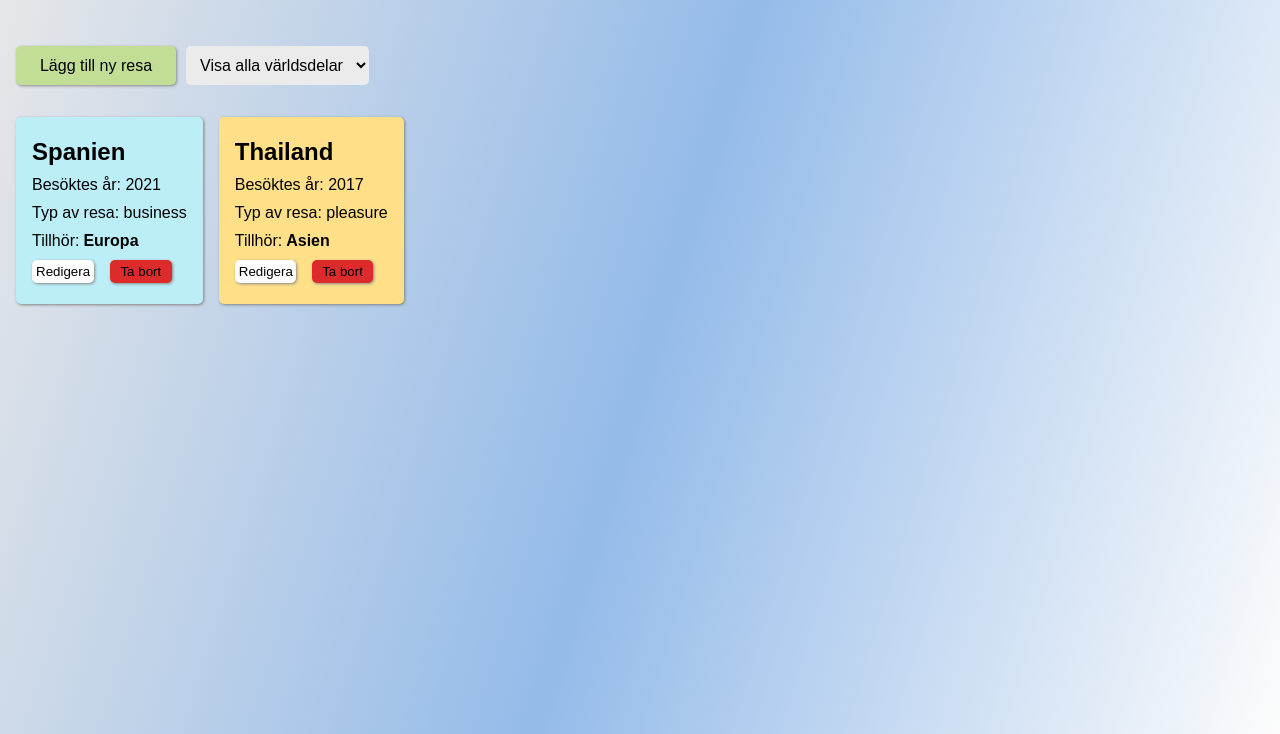
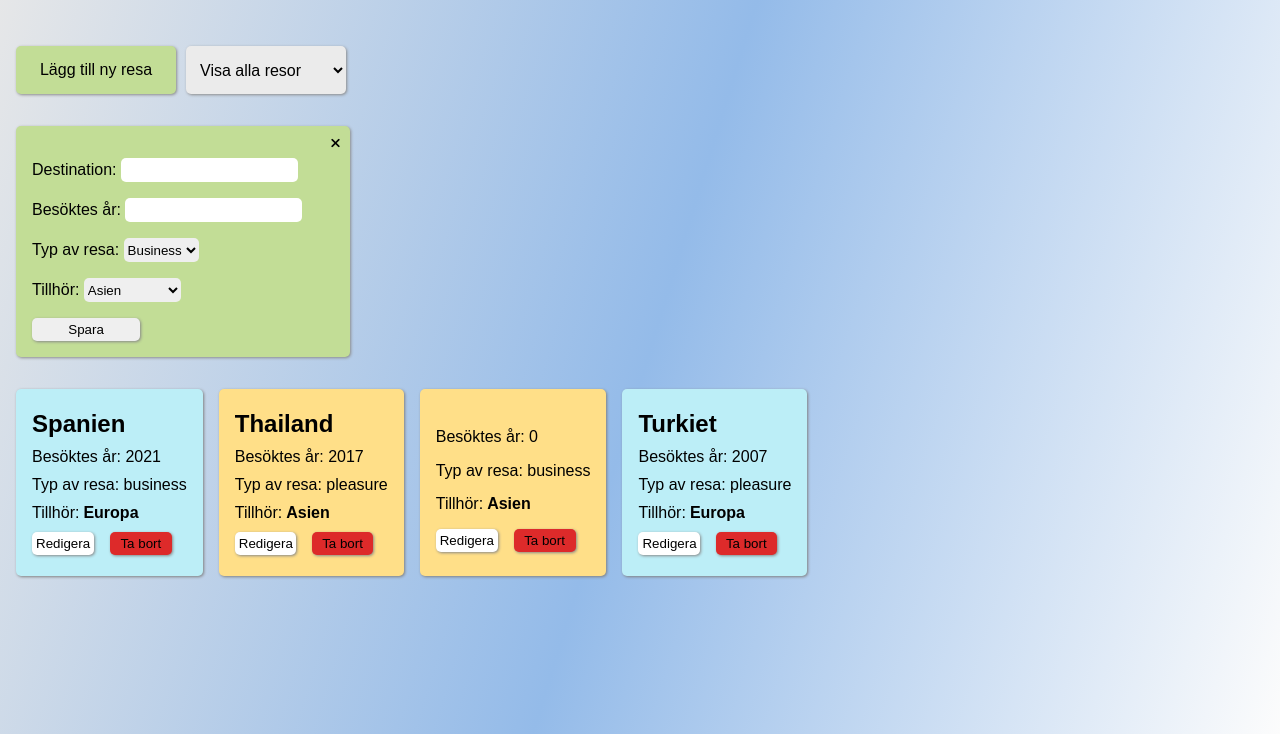
Before and after one commit to hannakinnander/CRUD_application, a website with bundled scripts: page index.html in a window 1280 px wide. Shown: the part 66-800 px from the top of the page. Built offline with nearby package versions, Linux system fonts and the light colour scheme; data requests are answered from the project's data file.

Commit message:
fixed function for saving new country/destination. Realized the naming was a bit confusig but it was more confuzing to rename everything again..

```diff
--- a/db.json
+++ b/db.json
@@ -1,65 +1,77 @@
 {
-    "continents":
-    [
+  "continents": [
     {
-            "id": 1,
+      "id": "1",
       "continentName": "Asien",
       "description": "Världens största världsdel till både yta och befolkning. Här finns jordens högsta punkt (Mount Everest) och den lägsta (Döda havet). Det är en kontinent med extremt varierande klimat, kultur och natur.",
       "image": "images/asien.png"
     },
     {
-            "id": 2,
+      "id": "2",
       "continentName": "Afrika",
       "description": "Världens näst största världsdel. Känd för sin rika biologiska mångfald, den stora öknen Sahara och världens längsta flod, Nilen. Afrika upplever för närvarande en snabb ekonomisk utveckling och frihandel.",
       "image": "images/afrika.png"
     },
     {
-            "id": 3,
+      "id": "3",
       "continentName": "Nordamerika",
       "description": "Omfattar länderna Kanada, USA och Mexiko samt Centralamerika och Västindien. Geografin sträcker sig från arktiska områden i norr till tropiska områden i söder.",
       "image": "images/nordamerika.png"
     },
     {
-            "id": 4,
+      "id": "4",
       "continentName": "Sydamerika",
       "description": "En världsdel som till stor del täcks av Amazonas regnskog och bergskedjan Anderna. Det är känt för en stor biologisk mångfald och en rik kulturhistoria.",
       "image": "images/sydamerika.png"
     },
     {
-            "id": 5,
+      "id": "5",
       "continentName": "Europa",
       "description": "En världsdel med en komplex historia och hög befolkningstäthet. Europa har generellt ett tempererat klimat och består av cirka 44 länder.",
       "image": "images/europa.jpg"
     },
     {
-            "id": 6,
+      "id": "6",
       "continentName": "Oceanien",
       "description": " Världens minsta världsdel till ytan, vilken till stor del utgörs av Australien, samt öområdena Melanesien, Mikronesien och Polynesien.",
       "image": "images/oceanien.png"
     },
     {
-            "id": 7,
+      "id": "7",
       "continentName": "Antarktis",
       "description": " Området runt Sydpolen. Det är en istäckt kontinent där 98 procent av ytan är täckt av is. Det är den kallaste, torraste och blåsigaste platsen på jorden, utan permanent bofolkning.",
       "image": "images/antarktis.png"
     }
   ],
-
   "countries": [
     {
-            "id": 1,
+      "id": "1",
       "countryName": "Spanien",
       "yearVisited": 2021,
       "businessOrPleasure": "business",
       "continentId": 5
     },
     {
-            "id": 2,
+      "id": "2",
       "countryName": "Thailand",
       "yearVisited": 2017,
       "businessOrPleasure": "pleasure",
       "continentId": 1
+    },
+    {
+      "id": "ff14",
+      "countryName": "",
+      "yearVisited": 0,
+      "businessOrPleasure": "business",
+      "continentId": 1
+    },
+    {
+      "id": "255e",
+      "countryName": "Turkiet",
+      "yearVisited": 2007,
+      "businessOrPleasure": "pleasure",
+      "continentId": 5
     }
-    ]
-
+  ],
+  "$schema": "./node_modules/json-server/schema.json"
 }
--- a/index.html
+++ b/index.html
@@ -5,6 +5,7 @@
     <meta name="viewport" content="width=device-width, initial-scale=1.0">
     <title>CRUD-application</title>
     <link rel="stylesheet" href="style.css">
+    <script src="https://kit.fontawesome.com/ef6a8a4dba.js" crossorigin="anonymous"></script>
     <script type="module" src="js-modules/script.js" defer></script>
 </head>
 <body>
@@ -13,9 +14,38 @@
     </header>
     <main>
         <div class="menu">
-            <button class="addDestination">Lägg till ny resa</button>
+            <button class="addDestinationButton">Lägg till ny resa</button>
             <select id="continentSelector">
-                <option value="">Visa alla världsdelar</option>
+                <option value="">Visa alla resor</option>
+                <option value="1">Visa resor till Asien</option>
+                <option value="2">Visa resor till Afrika</option>
+                <option value="3">Visa resor till Nordamerika</option>
+                <option value="4">Visa resor till Sydamerika</option>
+                <option value="5">Visa resor till Europa</option>
+                <option value="6">Visa resor till Oceanien</option>
+                <option value="7">Visa resor till Antarktis</option>
+            </select>
+        </div>
+        <div class="addDestinationField">
+            <button class="closeAddingField"><i class="fa-solid fa-xmark"></i></button>
+            <div>
+                <label for="countryInput">Destination: </label>
+                <input id="countryInput">
+            </div>
+            <div>
+                <label for="yearInput">Besöktes år: </label>
+                <input id="yearInput">
+            </div>
+            <div>
+                <label for="businessOrPleasureSelector">Typ av resa: </label>
+                <select id="businessOrPleasureSelector">
+                <option value="business">Business</option>
+                <option value="pleasure">Pleasure</option>
+            </select>
+            </div>
+            <div>
+                <label for="addContinentSelector">Tillhör: </label>
+                <select id="addContinentSelector">
                 <option value="1">Asien</option>
                 <option value="2">Afrika</option>
                 <option value="3">Nordamerika</option>
@@ -24,6 +54,11 @@
                 <option value="6">Oceanien</option>
                 <option value="7">Antarktis</option>
             </select>
+            </div>
+
+            <button class="saveDestinationButton">Spara</button>
+
+
         </div>
         <div class="showCountriesDiv"></div>
     </main>
--- /dev/null
+++ b/js-modules/addNewCountry.js
@@ -0,0 +1,33 @@
+const addDestinationField = document.querySelector(".addDestinationField");
+const countryInput = document.getElementById("countryInput");
+const yearInput = document.getElementById("yearInput");
+const businessOrPleasureSelector = document.getElementById("businessOrPleasureSelector");
+const continentSelector = document.getElementById("addContinentSelector");
+
+
+export function showDestinationField() {
+    addDestinationField.classList.remove("hidden");
+
+}
+
+//Ska köras på sparaknappen
+export function saveNewCountry (){
+    const newCountry = {
+        countryName: countryInput.value,
+        yearVisited: Number(yearInput.value),
+        businessOrPleasure: businessOrPleasureSelector.value,
+        continentId: Number(continentSelector.value)
+    }
+    addCountryToDb(newCountry);
+}
+
+async function addCountryToDb (newCountry){
+    const response = await fetch("http://localhost:3000/countries", {
+        method: "POST",
+        headers: {
+            "Content-Type": "application/json"
+        },
+        body: JSON.stringify(newCountry)
+    })
+    console.log(response);
+}
--- a/js-modules/script.js
+++ b/js-modules/script.js
@@ -1,3 +1,18 @@
+import { saveNewCountry } from "./addNewCountry.js";
+
+const addDestinationField = document.querySelector(".addDestinationField");
+const addDestinationButton = document.querySelector(".addDestinationButton");
+const saveDestinationButton = document.querySelector(".saveDestinationButton");
+
+addDestinationButton.addEventListener("click", () =>{
+    addDestinationField.classList.remove("hidden");
+})
+
+saveDestinationButton.addEventListener("click", ()=> {
+    saveNewCountry();
+})
+
+
 import { renderCountry } from "./renderCountry.js";
 
 async function getCountries () {
--- a/style.css
+++ b/style.css
@@ -34,15 +34,18 @@ main {
     display: flex;
     gap: 10px;
 
+
 }
 .menu button {
     width: 10rem;
+    height: 3rem;
     font-size: 1rem;
     padding: 10px;
     border: none;
     border-radius: 5px;
     box-shadow: 1px 1px 3px rgb(139, 139, 139);
     background-color: rgb(194, 221, 150);
+    align-self: center;
 }
 .menu button:hover {
     cursor: pointer;
@@ -51,7 +54,10 @@ main {
 }
 
 .menu select {
-    width: fit-content;
+    width: 10rem;
+    height: 3rem;
+    align-self: center;
+    box-shadow: 1px 1px 3px rgb(139, 139, 139);
     font-size: 1rem;
     padding: 10px;
     border: none;
@@ -122,3 +128,44 @@ background-color: rgb(255, 223, 136);
 .countryCard.europe{
     background-color: rgb(188, 238, 247);
 }
+
+.addDestinationField {
+    background-color: rgb(194, 221, 150);
+    padding: 2rem 3rem 1rem 1rem;
+    border-radius: 5px;
+    display: flex;
+    flex-direction: column;
+    gap: 1rem;
+    box-shadow: 1px 1px 3px rgb(139, 139, 139);
+    width: fit-content;
+    font-family: Arial, Helvetica, sans-serif;
+    position: relative;
+}
+.closeAddingField {
+    width: fit-content;
+    position: absolute;
+    top: 10px;
+    right: 10px;
+    border: none;
+    background-color: transparent;
+}
+.addDestinationField input {
+    border: none;
+    border-radius: 5px;
+    height: 1.5rem;
+}
+.addDestinationField select {
+    border: none;
+    border-radius: 5px;
+    height: 1.5rem;
+}
+.saveDestinationButton {
+    width: 40%;
+    padding: 4px;
+    border: none;
+    border-radius: 5px;
+    box-shadow: 1px 1px 3px rgb(136, 136, 136);
+}
+.hidden {
+    display: none;
+}
```
Lines whose indentation alone changed are shown as unchanged.
